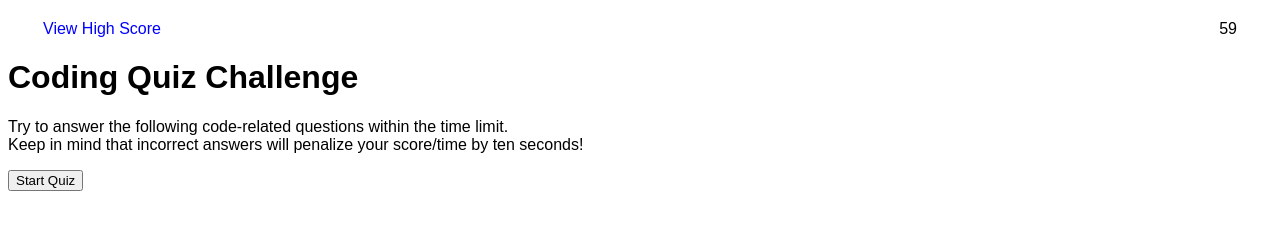
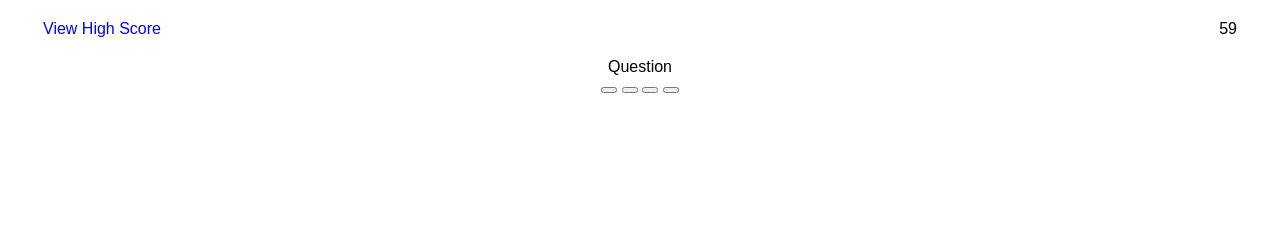
Before and after one commit to mlportu/CodeQuiz, a plain HTML site: page index.html in a window 1280 px wide. Both pictures are taken after a click on the button "Start Quiz". Drawn offline with Linux system fonts and the light colour scheme.

Commit message:
resturcture html

```diff
--- a/assets/css/style.css
+++ b/assets/css/style.css
@@ -12,3 +12,12 @@ header a{
     text-decoration: none;
     color:blue
 }
+h1{
+    text-align: center;
+}
+div{
+    text-align: center;
+}
+.hide{
+    display:none;
+}
--- a/assets/java/style.js
+++ b/assets/java/style.js
@@ -1,7 +1,11 @@
 //Opening page
+var startButton = document.getElementById("start-quiz");
+var questionContainerEl = document.getElementById("question-form");
+var welcome = document.getElementById("welcome");
+var currentQuestionIndex
+var questionEl = document.getElementById("question");
+var answerButtonEl = document.getElementById("answer-buttons");
 
-//timer
-//var countDown = setInterval(function(){
 
 //timer
 var seconds=60;
@@ -24,12 +28,69 @@ document.getElementById("start-quiz").onclick = function() {
     }, 1000); // every second
   }
 }
-
 document.getElementById("timer").innerHTML="1:00";
 
+// array of questions
+
+var questions = [
+  {
+    question: "Who invented JavaScript?",
+    answers: {
+      a: "Douglas Crockford",
+      b: "Sheryl Sandberg",
+      c: "Brendan Eich"
+    },
+    correctAnswer: "c"
+  },]
+//   {
+//     question: "Which one of these is a JavaScript package manager?",
+//     answers: {
+//       a: "Node.js",
+//       b: "TypeScript",
+//       c: "npm"
+//     },
+//     correctAnswer: "c"
+//   },
+//   {
+//     question: "Which tool can you use to ensure code quality?",
+//     answers: {
+//       a: "Angular",
+//       b: "jQuery",
+//       c: "RequireJS",
+//       d: "ESLint"
+//     },
+//     correctAnswer: "d"
+//   }
+//     ];
+
+var startQuiz = function (){
+  console.log("started");
+  startButton.classList.add("hide");
+  welcome.classList.add("hide");
+  questionContainerEl.classList.remove("hide");
+  currentQuestionIndex = 0
+
+  nextQuestion();
+}
+
+var nextQuestion = function(){
+    showQuestion(currentQuestionIndex)
+}
+
+var showQuestion = function(question) {
+  questionEl.innertext = question.question
+}
+// var selectAnswer = function(){
+
+// }
 //Click Start and generate next question
-    //each question has four buttons for answer and a new question
+
+
+//each question has four buttons for answer and a new question
+    //create variable for quizfield
 
 //Click response and generate next question
 
 //once no more question OR no more time = "all done" show score or time and create field to enter initials button to submit
+
+startButton.addEventListener("click", startQuiz);
--- a/index.html
+++ b/index.html
@@ -11,17 +11,25 @@
         <a href="./highscore.html">View High Score</a>
         <div id = "timer"></div>
     </header>
-    <main>
-        <div class="question-form">
-            <h1 class="question" id="question">Coding Quiz Challenge</h1>
+    <body>
+        <div class="welcome" id="welcome">
+            <h1>Coding Quiz Challenge</h1>
             <p>Try to answer the following code-related questions within the time limit.
             </br>
                 Keep in mind that incorrect answers will penalize your score/time by ten seconds!
             </p>
-            <button class="btn" id="start-quiz">Start Quiz</button>
+            <button id="start-quiz">Start Quiz</button>
         </div>
-
-    </main>
+        <div class="hide" id= "question-form">
+            <div id="question">Question</div>
+            <div id="answer-buttons" class="btn">
+                <button class="btn" id="start-quiz"></button>
+                <button class="btn" id="start-quiz"></button>
+                <button class="btn" id="start-quiz"></button>
+                <button class="btn" id="start-quiz"></button>
+            </div>
+        </div>
+    </body>
     <script src="./assets/java/style.js"></script>
 </body>
 </html>
```
